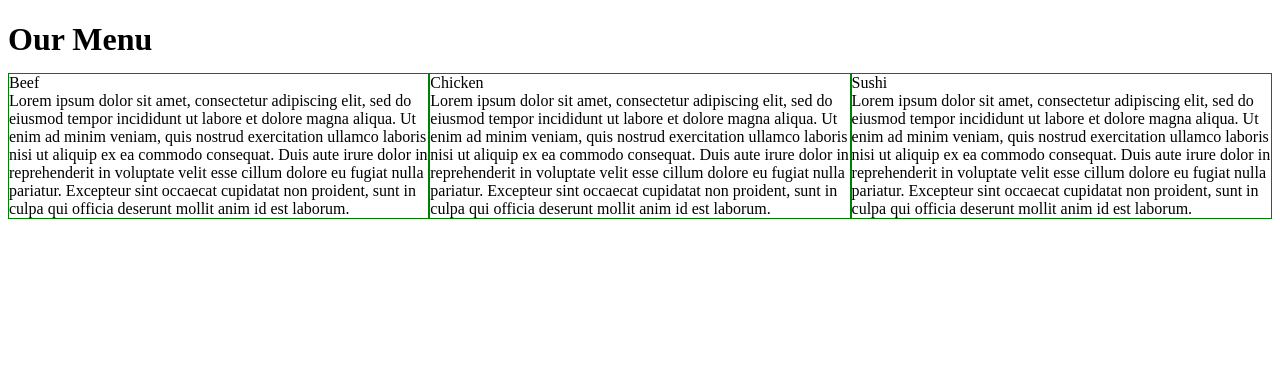
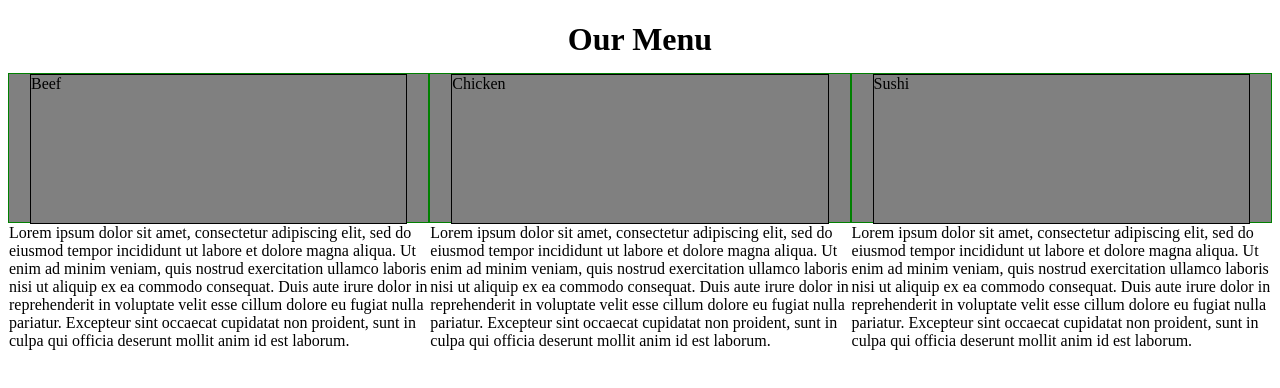
Before and after one commit to ayman-shaikh/coursera-test, a plain HTML site: page module2-solution/index.html in a window 1280 px wide. Drawn offline with Linux system fonts and the light colour scheme.

Commit message:
Update styles.css

```diff
--- a/module2-solution/css/styles.css
+++ b/module2-solution/css/styles.css
@@ -4,17 +4,21 @@
 }
 h1 {
   margin-bottom: 15px;
+  text-align: center;
 }
 
-p {
+section {
   border: 1px solid black;
-  background-color: #A52A2A;
+  background-color: grey;
   width: 90%;
   height: 150px;
   margin-right: auto;
   margin-left: auto;
-  font-family: Helvetica;
-  color: white;
+}
+
+section .title {
+
+
 }
 
 /* Simple Responsive Framework. */
@@ -23,7 +27,7 @@ p {
 }
 
 /********** Large devices only **********/
-@media (min-width: 1200px) {
+@media (min-width: 992px) {
   .col-lg-1, .col-lg-2, .col-lg-3, .col-lg-4, .col-lg-5, .col-lg-6, .col-lg-7, .col-lg-8, .col-lg-9, .col-lg-10, .col-lg-11, .col-lg-12 {
     float: left;
     border: 1px solid green;
@@ -67,7 +71,7 @@ p {
 }
 
 /********** Medium devices only **********/
-@media (min-width: 992px) and (max-width: 1199px) {
+@media (min-width: 768px) and (max-width: 991px) {
   .col-md-1, .col-md-2, .col-md-3, .col-md-4, .col-md-5, .col-md-6, .col-md-7, .col-md-8, .col-md-9, .col-md-10, .col-md-11, .col-md-12 {
     float: left;
     border: 1px solid green;
```
